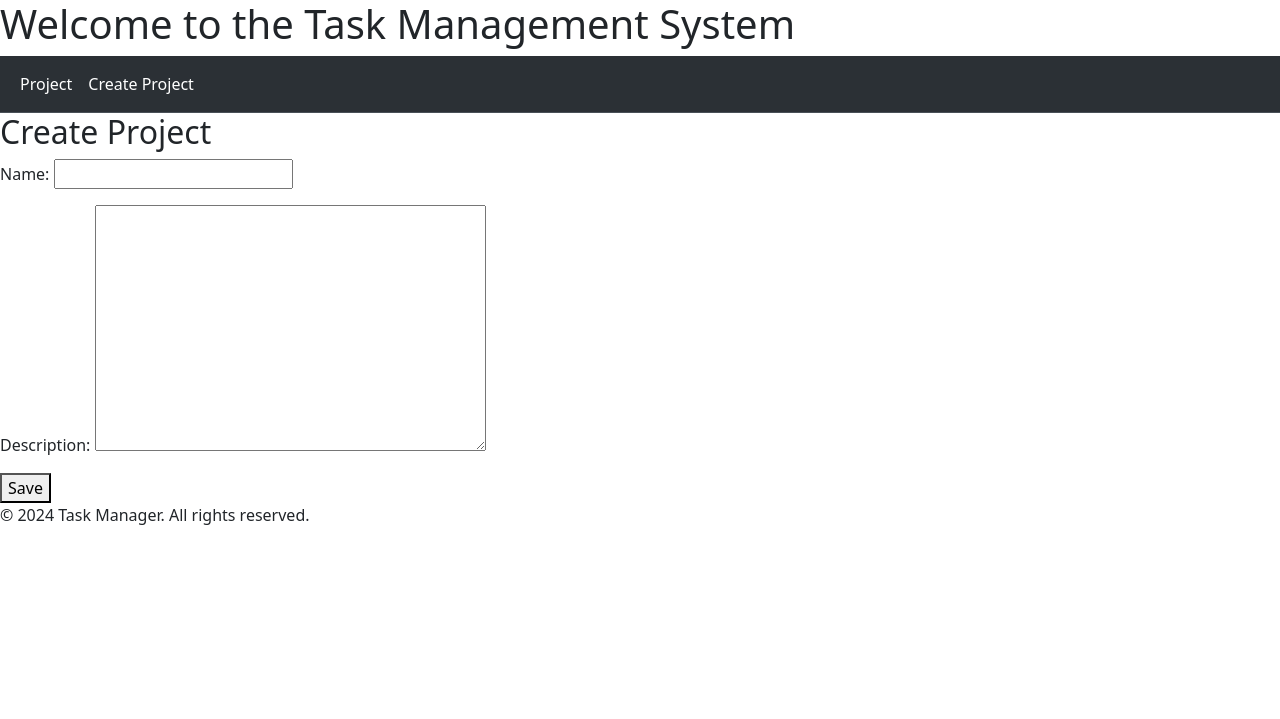
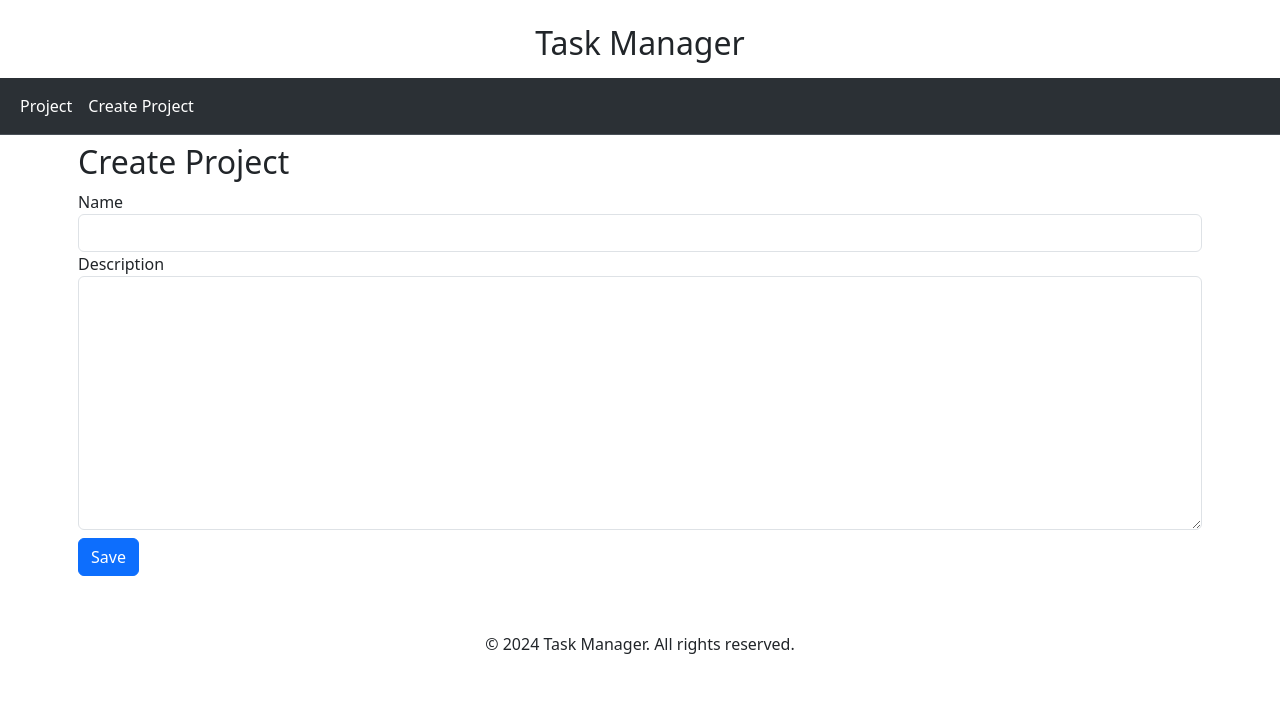
Before and after one commit to Will-Bach90/TaskManager, a Django app: page /projects/new/ in a window 1280 px wide. Shown: the top 719 px of the page. Run offline with Django 4.2, Linux system fonts and the light colour scheme; some libraries are stand-ins or nearby versions.

Commit message:
some basic styling w/ bootstrap

```diff
--- a/task_manager/task_manager/settings.py
+++ b/task_manager/task_manager/settings.py
@@ -40,6 +40,7 @@ INSTALLED_APPS = [
     'django.contrib.staticfiles',
     'tasks',
     'channels',
+    'widget_tweaks',
 ]
 
 MIDDLEWARE = [
--- a/task_manager/tasks/templates/base.html
+++ b/task_manager/tasks/templates/base.html
@@ -9,7 +9,12 @@
 </head>
 <body>
 <header>
-    <h1>Welcome to the Task Management System</h1>
+    <div class="container text-center pt-4 pb-2">
+        <div class="row">
+            <h2>Task Manager</h2>
+        </div>
+    </div>
+
     <nav class="navbar bg-dark border-bottom border-body navbar-expand-lg bg-body-tertiary" data-bs-theme="dark">
         <div class="container-fluid">
         <ul ul class="navbar-nav">
@@ -29,7 +34,11 @@
 </div>
 
 <footer>
-    <p>© 2024 Task Manager. All rights reserved.</p>
+    <div class="container text-center p-5">
+        <div class="row">
+            <p>© 2024 Task Manager. All rights reserved.</p>
+        </div>
+    </div>
 </footer>
 </body>
 <script src="https://cdn.jsdelivr.net/npm/bootstrap@5.3.3/dist/js/bootstrap.bundle.min.js" integrity="sha384-YvpcrYf0tY3lHB60NNkmXc5s9fDVZLESaAA55NDzOxhy9GkcIdslK1eN7N6jIeHz" crossorigin="anonymous"></script>
--- a/task_manager/tasks/templates/tasks/project_detail.html
+++ b/task_manager/tasks/templates/tasks/project_detail.html
@@ -1,8 +1,8 @@
 {% extends "base.html" %}
 
 {% block content %}
-<h1>{{ project.name }}</h1>
-<div>
+<h1 class="p-3">{{ project.name }}</h1>
+<div class="container">
     <p>Description: {{ project.description }}</p>
     <a href="{% url 'project_edit' project.id %}">Edit Project</a> |
     <a href="{% url 'project_delete' project.id %}">Delete Project</a>
--- a/task_manager/tasks/templates/tasks/project_form.html
+++ b/task_manager/tasks/templates/tasks/project_form.html
@@ -1,10 +1,28 @@
 {% extends "base.html" %}
+{% load widget_tweaks %}
 
 {% block content %}
-<h2>{% if object %}Edit Project{% else %}Create Project{% endif %}</h2>
-<form method="post">
-    {% csrf_token %}
-    {{ form.as_p }}
-    <button type="submit">Save</button>
-</form>
+<div class="container p-2">
+    <div class="row">
+        <h2>{% if object %}Edit Project{% else %}Create Project{% endif %}</h2>
+    </div>
+    <form method="post" class="form">
+        {% csrf_token %}
+        {% for field in form %}
+        <div class="form-group">
+            <label for="{{ field.id_for_label }}">{{ field.label }}</label>
+            {{ field|add_class:"form-control" }}
+            {% if field.help_text %}
+            <small class="form-text text-muted">{{ field.help_text }}</small>
+            {% endif %}
+            {{ field.errors }}
+        </div>
+        {% endfor %}
+        <div class="pt-2">
+           <button type="submit" class="btn btn-primary">Save</button>
+        </div>
+
+    </form>
+</div>
+
 {% endblock %}
```
Also changed, not shown: task_manager/tasks/templates/tasks/project_list.html (+20 -8 lines), task_manager/db.sqlite3, 2 other files.
